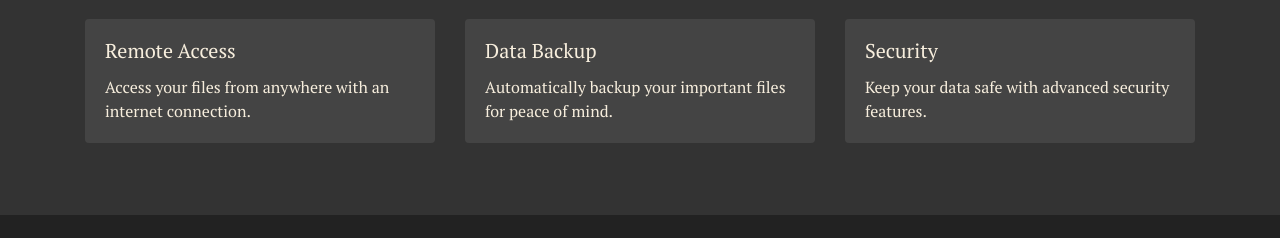
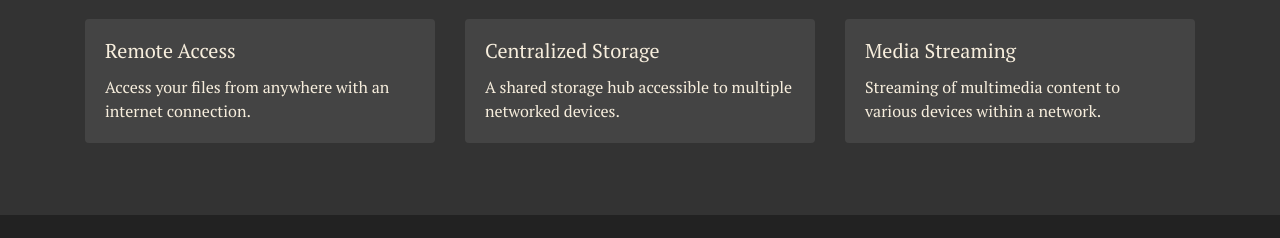
Before and after one commit to dared-59/NASymphony, a plain HTML site: page index.html in a window 1280 px wide. Shown: the part 436-674 px from the top of the page. Drawn offline with nearby package versions, Linux system fonts and the light colour scheme.

Commit message:
Update index.html

```diff
--- a/index.html
+++ b/index.html
@@ -216,16 +216,16 @@
         <div class="col-md-4 mb-4">
           <div class="card">
             <div class="card-body">
-              <h5 class="card-title">Data Backup</h5>
-              <p class="card-text">Automatically backup your important files for peace of mind.</p>
+              <h5 class="card-title">Centralized Storage</h5>
+              <p class="card-text">A shared storage hub accessible to multiple networked devices.</p>
             </div>
           </div>
         </div>
         <div class="col-md-4 mb-4">
           <div class="card">
             <div class="card-body">
-              <h5 class="card-title">Security</h5>
-              <p class="card-text">Keep your data safe with advanced security features.</p>
+              <h5 class="card-title">Media Streaming</h5>
+              <p class="card-text">Streaming of multimedia content to various devices within a network.</p>
             </div>
           </div>
         </div>
```
